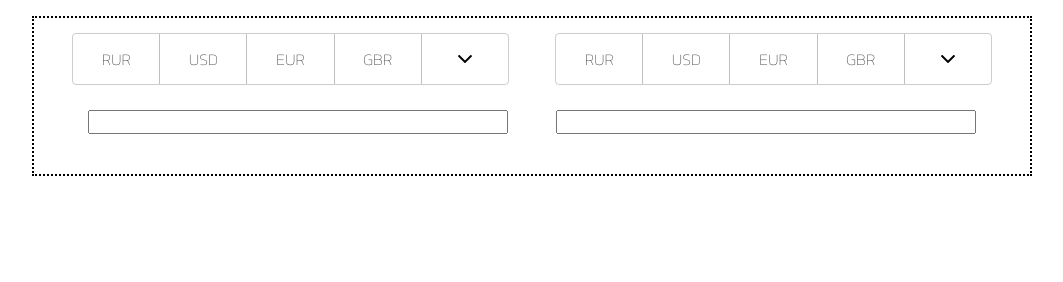
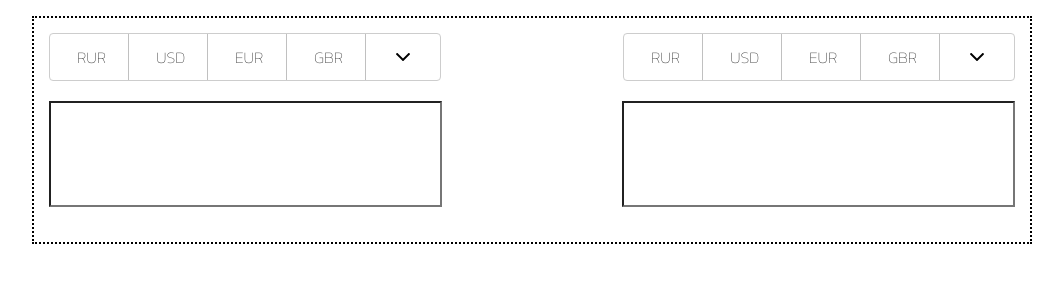
Before and after one commit to waleriQ/currency_converter, a plain HTML site: page index.html in a window 1280 px wide. Shown: the part 94-376 px from the top of the page, without its empty margins (108-1171 px from the left). Drawn offline with Linux system fonts and the light colour scheme.

Commit message:
created function for input field

```diff
--- a/assets/reset/reset.css
+++ b/assets/reset/reset.css
@@ -2,6 +2,18 @@
    v2.0-modified | 20110126
    License: none (public domain)
 */
+
+input[type="number"]::-webkit-outer-spin-button,
+input[type="number"]::-webkit-inner-spin-button {
+    -webkit-appearance: none; // Yeah, yeah everybody write about it
+}
+
+input[type='number'],
+input[type="number"]:hover,
+input[type="number"]:focus {
+    appearance: none;
+    -moz-appearance: textfield;
+}
 
 html, body, div, span, applet, object, iframe,
 h1, h2, h3, h4, h5, h6, p, blockquote, pre,
--- a/index.html
+++ b/index.html
@@ -79,8 +79,8 @@
                     </div>
                 </div>
                 <div class="calc__input_box">
-                    <input type="text" class="calc__input_box__input">
-                    <input type="text" class="calc__input_box__input">
+                    <input type="number" class="calc__input_box__input" style="font-size: 44px ">
+                    <input type="number" class="calc__input_box__input" style="font-size: 44px">
                 </div>
             </div>
 
--- a/script.js
+++ b/script.js
@@ -0,0 +1,5 @@
+document.querySelector('.calc__input_box__input')
+    .addEventListener("keyup", function()
+    {
+    this.value = this.value.replace(/[^\d]/g, "");
+});
--- a/style.css
+++ b/style.css
@@ -29,31 +29,28 @@ height: 100%;
     width: 100%;
     margin: 0 auto;
     height: 100%;
+    max-width: 1000px;
 }
 .calculator {
     display: flex;
     justify-content: space-between;
-    height: 100%;
 }
 .calc__side {
     display: flex;
-    width: 100%;
-    justify-content: center;
+    border: 1px solid #cdcdcd;
+    border-radius: 4px;
+
 }
 .calc__switcher {
     display: flex;
-    border: 1px solid #cdcdcd;
-    border-radius: 4px;
-    width: 90%;
 }
 .calc__switcher__item {
     border-right: 1px solid #c0c0c0;
-    width: 100%;
-    height: 100%;
+    width: 20%;
 }
 .calc__switcher__item__title {
     font-family: 'Kanit', sans-serif;
-    padding: 17px;
+    padding: 15px 27px;
     font-weight: 100;
     cursor: pointer;
 }
@@ -63,12 +60,13 @@ height: 100%;
     border: none;
 }
 .calc__input_box {
-    justify-content: space-around;
-    margin: 10px 0;
-    padding: 15px 15px;
     display: flex;
+    justify-content: space-between;
+    margin: 20px 0;git
 }
 .calc__input_box__input {
-    width: 44%;
-    max-height: 300px;
+    height: 100px;
+    width: 37%;
+    padding-left: 30px;
+
 }
```
